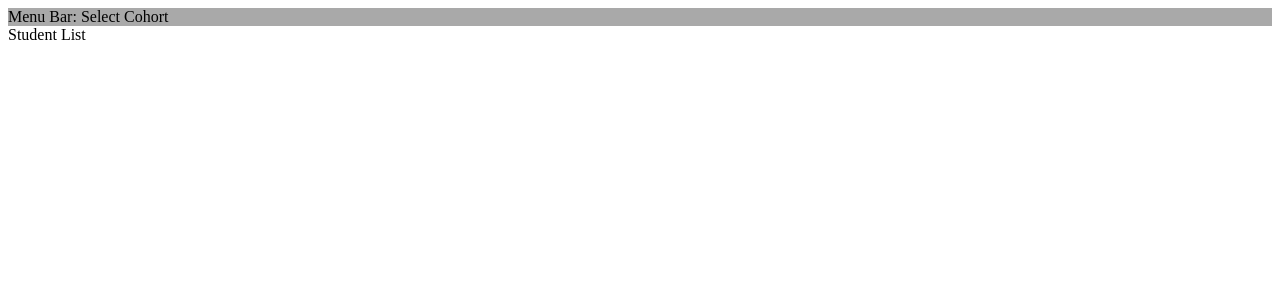
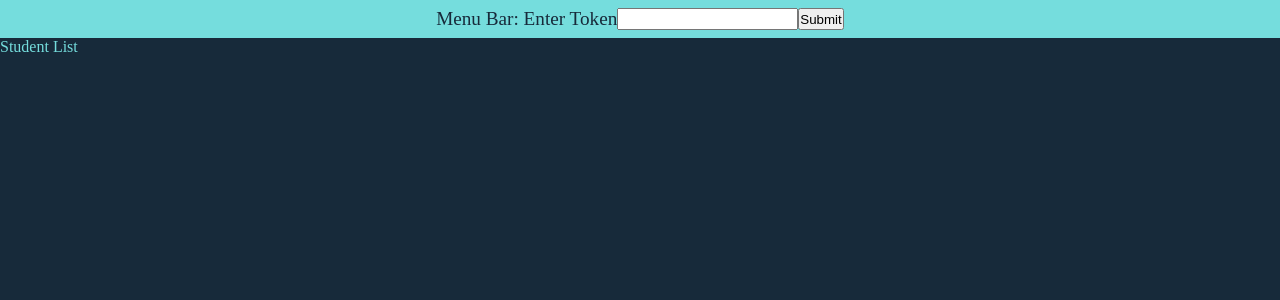
Before and after one commit to Pfirewire/quick-commit-view, a React (Create React App) app: page / in a window 1280 px wide. Shown: the top 300 px of the page. Built offline with nearby package versions, Linux system fonts and the light colour scheme.

Commit message:
creating functionality to get teams from github api. more work required

```diff
--- a/src/App.js
+++ b/src/App.js
@@ -1,15 +1,36 @@
 import MenuBar from "./components/MenuBar";
 import StudentList from "./components/StudentList";
-import {useState} from "react";
+import { useState } from "react";
+import { getCohorts } from "./fetches/teams";
+import styled from "styled-components";
 
 function App() {
-    const [ cohort, setCohort ] = useState("Select Cohort");
+    const [ token, setToken ] = useState("");
+    const [ cohort, setCohort ] = useState("Enter Token");
+    const [ cohorts, setCohorts ] = useState([]);
+
+    const handleTokenChange = (str) => {
+        console.log(token);
+        setToken(str);
+    };
+
+    const handleTokenSubmit = async () => {
+        console.log(token);
+        setCohorts(await getCohorts(token));
+    }
+
     return (
-        <div>
-            <MenuBar cohort={cohort} />
+        <AppWrapper>
+            <MenuBar cohort={cohort} token={token} setToken={handleTokenChange} submitToken={handleTokenSubmit} />
             <StudentList />
-        </div>
+        </AppWrapper>
     )
 }
 
 export default App;
+
+const AppWrapper = styled.div`
+    background-color: var(--prussian-blue);
+    color: var(--tiffany-blue);
+    min-height: 100vh;
+`;
--- a/src/components/MenuBar.js
+++ b/src/components/MenuBar.js
@@ -1,9 +1,20 @@
 import styled from "styled-components";
 
-function MenuBar({ cohort }) {
+function MenuBar({ cohort, token, setToken, submitToken }) {
+    const handleTokenChange = e => {
+        setToken(e.target.value);
+    };
+
+    const handleTokenSubmit = () => {
+        console.log("Inside MenuBar handleTokenSubmit function");
+        submitToken();
+    };
+
     return (
         <MenuBarContainer>
             Menu Bar: {cohort}
+            <input type={"text"} value={token} onChange={handleTokenChange} />
+            <button onClick={handleTokenSubmit}>Submit</button>
         </MenuBarContainer>
     );
 }
@@ -11,5 +22,10 @@ function MenuBar({ cohort }) {
 export default MenuBar;
 
 const MenuBarContainer = styled.div`
-    background-color: darkgray;
+    background-color: var(--tiffany-blue);
+    color: var(--prussian-blue);
+    display: flex;
+    justify-content: center;
+    padding: 0.5rem 1rem;
+    font-size: larger;
 `;
--- /dev/null
+++ b/src/fetches/teams.js
@@ -0,0 +1,19 @@
+export const getCohorts = async token => {
+    const url = `https://api.github.com/orgs/codeupClassroom/teams`
+    const options = {
+        method: "GET",
+        headers: {
+            Authorization: `Bearer ${token}`,
+        },
+    };
+
+    const res = await fetch(url, options);
+    if(res.ok) {
+        const data = await res.json();
+        console.log(data);
+        return data;
+    } else {
+        console.log("Something went wrong getting teams");
+        return null;
+    }
+};
--- a/src/index.css
+++ b/src/index.css
@@ -7,3 +7,17 @@
     --warm-red: #903629;
     --primary-blue: #096cbd;
 }
+
+*, *::before, *::after {
+    box-sizing: border-box;
+}
+
+* {
+    margin: 0;
+    padding: 0;
+}
+
+img, picture, svg, video {
+    display: block;
+    max-width: 100%;
+}
--- a/src/index.js
+++ b/src/index.js
@@ -1,5 +1,6 @@
 import { createRoot } from "react-dom/client";
 import App from "./App";
+import "./index.css";
 
 const el = document.getElementById('root');
 const root = createRoot(el);
```
